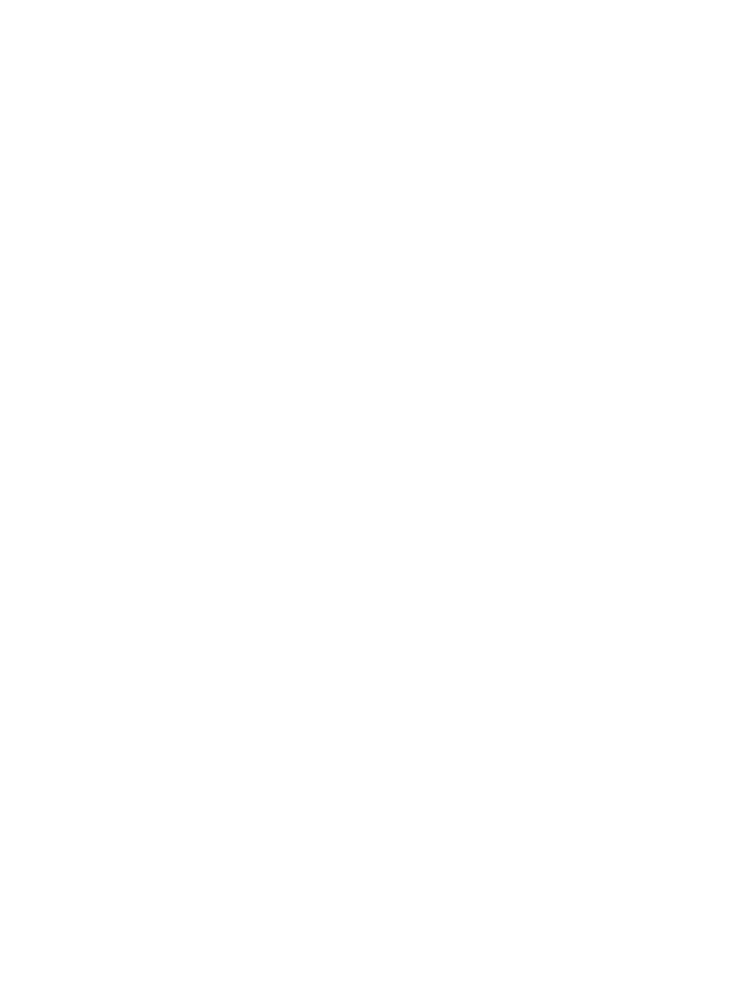
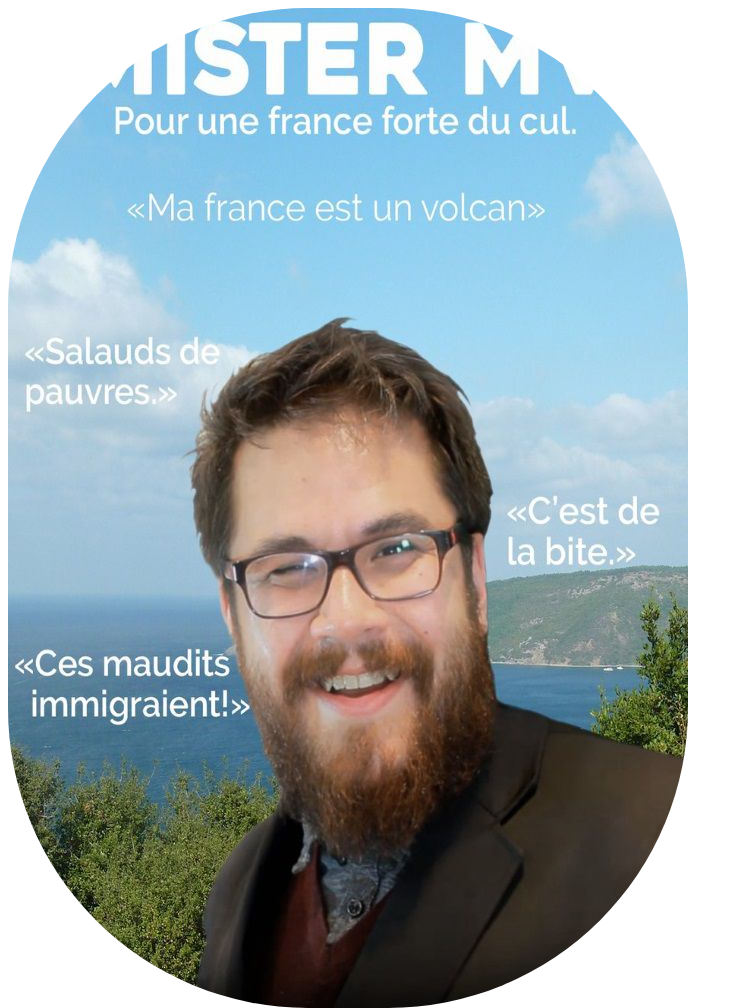
Before and after one commit to MrKsocial/projet-de-developpement-web, a plain HTML site: page bases/index.html in a window 1280 px wide. Shown: the whole page, without its empty margins (0-743 px from the left). Before the commit the page ends 800 px from the top, so only its background shows below. Drawn offline with Linux system fonts and the light colour scheme.

Commit message:
image commit

```diff
--- a/bases/index.html
+++ b/bases/index.html
@@ -8,7 +8,8 @@
 </head>
 
 <body>
-<marquee><h1 style="color: red;">MESSAGES</h1></marquee>
+    <div><img src="images/mv.jpg" style="border-radius: 300px;"></div>
+<marquee><h1 style="color: red;">MESSAGE</h1></marquee>
 
 <script type="text/javascript" src="js/main.js"></script>
 
```
Also changed, not shown: bases/images/mv.jpg (added).
